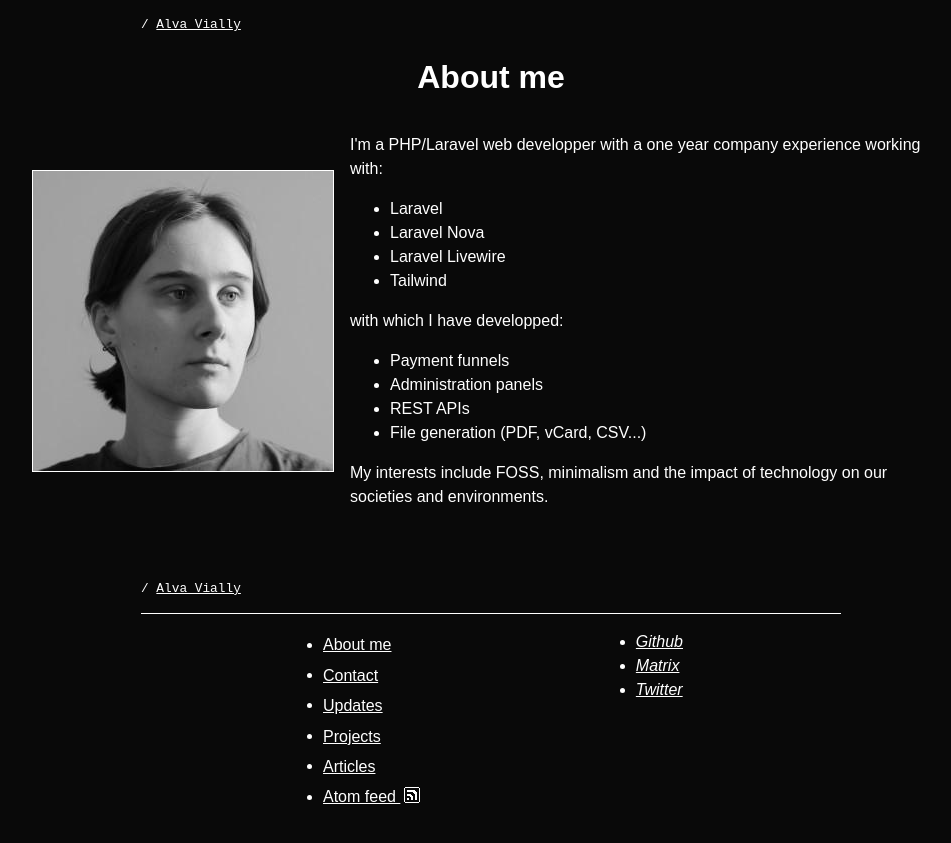
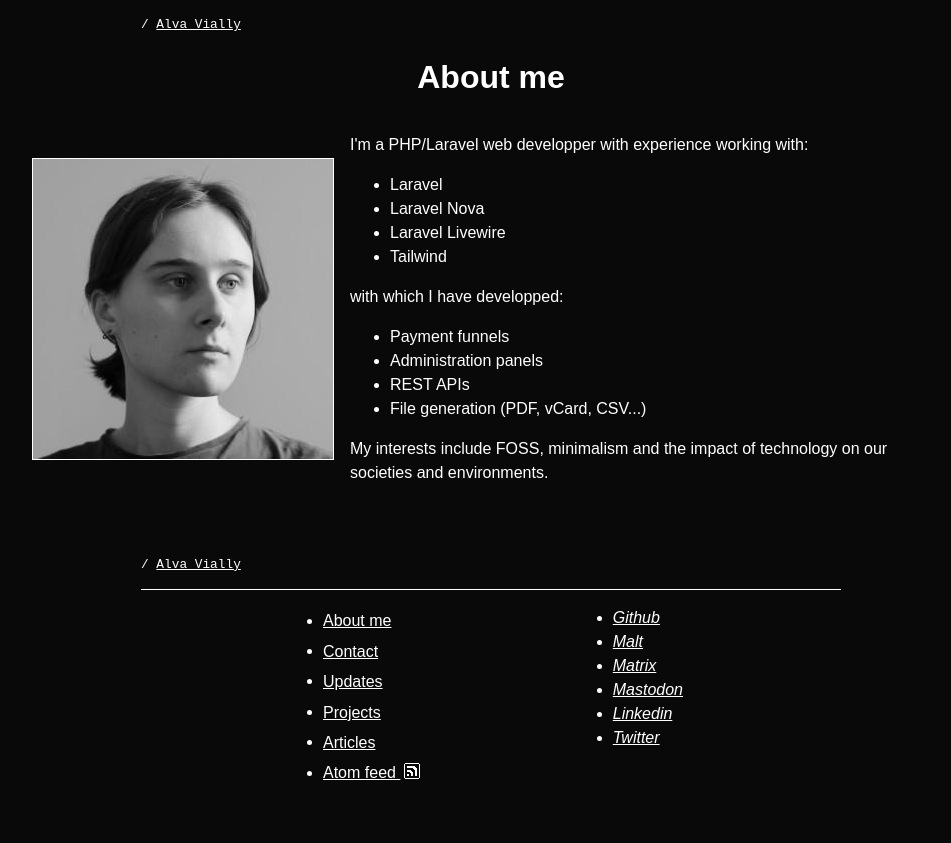
Before and after one commit to alva-v/personal-website, a Jekyll site: the page built from about-me.html, in a window 1280 px wide. Shown: the top 843 px of the page, without its empty margins (149-1100 px from the left). Built offline with Jekyll 4.4.1, drawn with Linux system fonts in a browser that asks for light colours.

Commit message:
Add socials

```diff
--- a/_data/socials.csv
+++ b/_data/socials.csv
@@ -1,4 +1,7 @@
-name,link,contact,icon
+name,link,contact
 Github,https://github.com/alva-v,0
+Malt,https://www.malt.fr/profile/alvavially,0
 Matrix,https://matrix.to/#/@alva:matrix.doesnotexist.club,1
+Mastodon,https://mastodon.doesnotexist.club/@alva,1
+Linkedin,https://www.linkedin.com/in/alva-vially,1
 Twitter,https://twitter.com/AlvaVially,1
--- a/about-me.html
+++ b/about-me.html
@@ -7,7 +7,7 @@ title: About me
     src="{% link /assets/img/alva.jpg %}"
     alt="">
   <div>
-    <p>I'm a PHP/Laravel web developper with a one year company experience working with:</p>
+    <p>I'm a PHP/Laravel web developper with experience working with:</p>
     <ul>
       <li>Laravel</li>
       <li>Laravel Nova</li>
```
